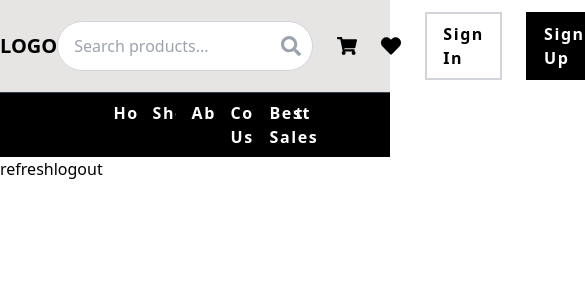
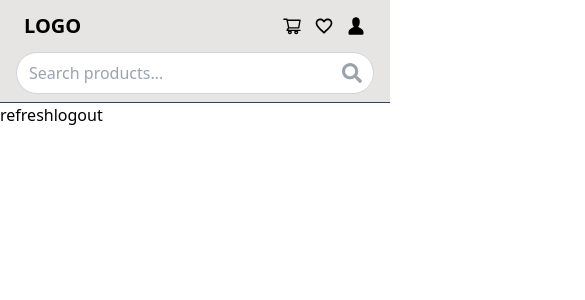
Before and after one commit to ZouCherif/tech_Ecommerce, a React (Create React App) app in the folder frontend/: page / in a window 390 px wide. Shown: the top 300 px of the page, 585 px wide, since content can reach past the window. Built offline with nearby package versions, Linux system fonts and the light colour scheme.

Commit message:
working on responsive navbar

```diff
--- a/frontend/src/components/NavBar.js
+++ b/frontend/src/components/NavBar.js
@@ -1,47 +1,54 @@
-import { FaSearch, FaShoppingCart, FaHeart } from "react-icons/fa";
+import { FaSearch } from "react-icons/fa";
+import { AiOutlineShoppingCart, AiOutlineMenu } from "react-icons/ai";
+import { MdFavoriteBorder } from "react-icons/md";
+import { GoPerson } from "react-icons/go";
 import { Link } from "react-router-dom";
 
 const Navbar = () => {
   return (
     <nav className="bg-stone-200 text-black w-full">
-      <div className="container mx-auto flex justify-between items-center py-3">
-        <div className="text-xl font-bold">LOGO</div>
-        <div className="flex items-center space-x-6">
-          <div className="relative">
+      <div className="container mx-auto flex justify-between items-center py-3 max-w-[1200px] px-6">
+        <div className="text-xl font-bold mr-2">LOGO</div>
+        <div className="flex items-center sm:space-x-6 ss:space-x-4 space-x-3">
+          <div className="relative ss:block hidden">
             <input
               type="text"
               placeholder="Search products..."
-              className="py-3 px-4 pr-10 text-gray-700 w-64 sm:w-96 focus:outline-none bg-white border border-gray-300 rounded-full transition-all duration-300 focus:ring-2 focus:ring-indigo-300"
+              className="py-3 px-4 pr-10 text-gray-700 w-64 sm:w-80 focus:outline-none bg-white border border-gray-300 rounded-full transition-all duration-300 focus:ring-2 focus:ring-indigo-300"
             />
             <FaSearch
               className="absolute right-3 top-1/2 transform -translate-y-1/2 text-gray-400"
               size={20}
             />
           </div>
-
-          <a href="#" className="hover:text-gray-500">
-            <FaShoppingCart size={20} />
-          </a>
-          <a href="#" className="hover:text-gray-500">
-            <FaHeart size={20} />
-          </a>
-          <Link
-            to="/auth"
-            className="bg-white cursor-pointer text-black font-semibold hover:bg-black hover:text-white duration-300 border-2 border-gray-300 tracking-widest py-2 px-4"
-          >
-            Sign In
+          <Link to="/" className="hover:text-gray-500 flex items-center">
+            <AiOutlineShoppingCart size={20} className="ss:mr-1" />{" "}
+            <span className="ss:block hidden">Cart</span>
           </Link>
-          <Link
-            to="/register"
-            className="bg-black cursor-pointer text-white font-semibold py-2 px-4 hover:bg-white hover:text-black duration-300 border-2 border-black tracking-widest"
-          >
-            Sign Up
+          <Link to="/" className="hover:text-gray-500 flex items-center">
+            <MdFavoriteBorder size={20} className="ss:mr-1" />{" "}
+            <span className="ss:block hidden">Favorites</span>
+          </Link>
+          <Link to="/auth" className="flex hover:text-gray-500 items-center">
+            <GoPerson size={20} className="ss:mr-2" />
+            <span className="ss:block hidden">Your account</span>
           </Link>
         </div>
       </div>
+      <div className="relative max-w-md mx-auto ss:hidden px-4 mb-2">
+        <input
+          type="text"
+          placeholder="Search products..."
+          className="py-2 px-3 pr-10 text-gray-700 w-full focus:outline-none bg-white border border-gray-300 rounded-full transition-all duration-300 focus:ring-2 focus:ring-indigo-300"
+        />
+        <FaSearch
+          className="absolute right-7 top-1/2 transform -translate-y-1/2 text-gray-400"
+          size={20}
+        />
+      </div>
       <hr className=" border-gray-700" />
-      <div className="bg-black">
-        <ul className="flex justify-around w-1/2 mx-auto text-white text-center">
+      <div className="bg-black xs:block hidden">
+        <ul className="flex justify-around  mx-auto text-white text-center md:max-w-[1000px] xs:text-sm sm:text-base">
           <li className="bg-black cursor-pointer text-white font-semibold py-2 px-4 hover:bg-white hover:text-black duration-300 tracking-widest w-1/5">
             Home
           </li>
@@ -49,13 +56,13 @@ const Navbar = () => {
             Shop
           </li>
           <li className="bg-black cursor-pointer text-white font-semibold py-2 px-4 hover:bg-white hover:text-black duration-300 tracking-widest w-1/5">
+            Best Sales
+          </li>
+          <li className="bg-black cursor-pointer text-white font-semibold py-2 px-4 hover:bg-white hover:text-black duration-300 tracking-widest w-1/5">
             About
           </li>
           <li className="bg-black cursor-pointer text-white font-semibold py-2 px-4 hover:bg-white hover:text-black duration-300 tracking-widest w-1/5">
-            Contact Us
-          </li>
-          <li className="bg-black cursor-pointer text-white font-semibold py-2 px-4 hover:bg-white hover:text-black duration-300 tracking-widest w-1/5">
-            Best Sales
+            Contact
           </li>
         </ul>
       </div>
```
